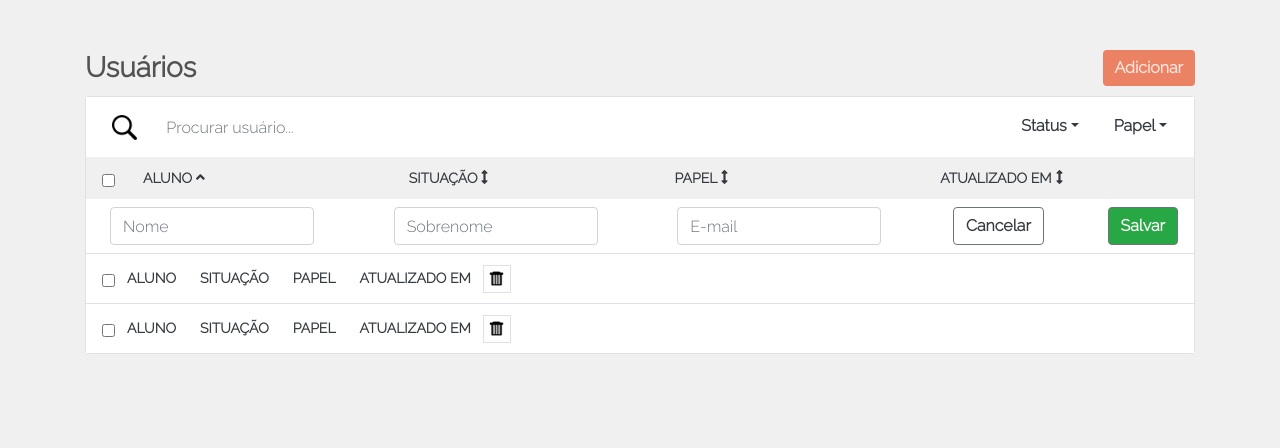
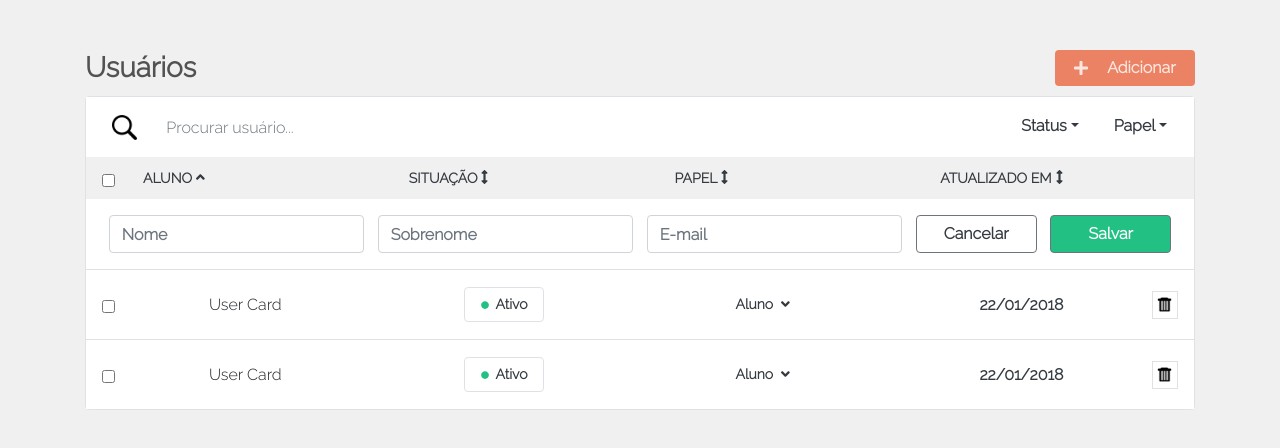
Before and after one commit to tgulmine/Frontend-Practice-1, a React (Create React App) app: page / in a window 1280 px wide. Shown: the top 448 px of the page. Built offline with nearby package versions, Linux system fonts and the light colour scheme.

Commit message:
coisa boa

```diff
--- a/src/components/AddUser/AddUser.tsx
+++ b/src/components/AddUser/AddUser.tsx
@@ -1,6 +1,6 @@
 import * as React from "react";
 import "./addUser.scss";
-import { Button, Row, Col, Input } from "reactstrap";
+import { Button, Row, Col, Input, Container } from "reactstrap";
 
 interface AddUserProps {
   onClickCancel: () => void;
@@ -9,50 +9,66 @@ interface AddUserProps {
 
 const AddUser: React.FC<AddUserProps> = props => {
   return (
-    <nav className="navbar navbar-expand-lg navbar-light bg-white w-100 d-flex flex-row justify-content-between align-items-center">
-      <div>
-        <form className="form-inline my-2 my-lg-0 ml-2 flex-grow-1">
+    <Container className="AddUser__Container bg-white w-100 d-flex flex-row align-items-center m-0 p-0">
+      <Row className="w-100 ml-3 mr-3 p-0">
+        <Col
+          xs="3"
+          className="d-flex flex-row align-items-center justify-content-center p-0"
+        >
+          <form className="form-inline w-100 justify-content-center">
             <input
-            className="form-control mr-sm-2"
+              className="AddUser__Form form-control font-weight-bold"
               type="name"
               placeholder="Nome"
               aria-label="Nome"
             ></input>
           </form>
-      </div>
-      <div>
-        <form className="form-inline my-2 my-lg-0 ml-2 flex-grow-1">
+        </Col>
+        <Col
+          xs="3"
+          className="d-flex flex-row align-items-center justify-content-center p-0"
+        >
+          <form className="form-inline w-100 justify-content-center">
             <input
-            className="form-control mr-sm-2"
+              className="AddUser__Form form-control font-weight-bold"
               type="surname"
               placeholder="Sobrenome"
               aria-label="Sobrenome"
             ></input>
           </form>
-      </div>
-      <div>
-        <form className="form-inline my-2 my-lg-0 ml-2 flex-grow-1">
+        </Col>
+        <Col
+          xs="3"
+          className="d-flex flex-row align-items-center justify-content-center p-0"
+        >
+          <form className="form-inline w-100 justify-content-center">
             <input
-            className="form-control mr-sm-2"
+              className="AddUser__Form form-control font-weight-bold"
               type="email"
               placeholder="E-mail"
               aria-label="E-mail"
             ></input>
           </form>
-      </div>
+        </Col>
+        <Col
+          xs="3"
+          className="d-flex flex-row align-items-center justify-content-around p-0"
+        >
           <Button
-        className="font-weight-bold bg-white text-dark"
+            className="AddUser__Button font-weight-bold bg-white text-dark"
             onClick={props.onClickCancel}
           >
             Cancelar
           </Button>
           <Button
-        className="font-weight-bold bg-success"
+            className="AddUser__Button AddUser__Button--Salvar font-weight-bold"
             onClick={props.onClickSave}
           >
             Salvar
           </Button>
-    </nav>
+        </Col>
+      </Row>
+    </Container>
   );
 };
 
--- a/src/components/AddUser/addUser.scss
+++ b/src/components/AddUser/addUser.scss
@@ -1,6 +1,17 @@
 @import "../../styles/_variables.scss";
 
-/* .NavTitle__Button {
-  color: $navTitle__button--text-color !important;
-  background-color: $navTitle__button--bg-color !important;
-} */
+.AddUser__Container {
+  height: $addUser__container--height;
+}
+
+.AddUser__Form {
+  width: $addUser__form--width !important;
+}
+
+.AddUser__Button {
+  width: $addUser__button--width;
+
+  &--Salvar {
+    background-color: $addUser__buttonSalvar--bgColor !important;
+  }
+}
--- a/src/components/Header/Header.tsx
+++ b/src/components/Header/Header.tsx
@@ -1,6 +1,8 @@
 import * as React from "react";
-import "./header.scss"
+import "./header.scss";
 import { Button } from "reactstrap";
+import { FontAwesomeIcon } from "@fortawesome/react-fontawesome";
+import { faPlus } from "@fortawesome/free-solid-svg-icons";
 
 interface HeaderProps {
   onClickAddUser: () => void;
@@ -11,10 +13,11 @@ const Header: React.FC<HeaderProps> = props => {
     <div className="Header__Container">
       <div className="Header__Title h3 font-weight-bold">Usuários</div>
       <Button
-        className="Header__Button h5 font-weight-bold border-0"
+        className="Header__Button h5 font-weight-bold border-0 d-flex align-items-center justify-content-around"
         onClick={props.onClickAddUser}
       >
-        Adicionar
+        <FontAwesomeIcon icon={faPlus} />
+        <span className="ml-1">Adicionar</span>
       </Button>
     </div>
   );
--- a/src/components/Header/header.scss
+++ b/src/components/Header/header.scss
@@ -7,6 +7,7 @@
 .Header__Button {
   color: $header__button--text-color !important;
   background-color: $header__button--bg-color !important;
+  width: $header__button--width;
 }
 
 .Header__Container {
--- a/src/components/OrderBar/OrderBar.tsx
+++ b/src/components/OrderBar/OrderBar.tsx
@@ -115,7 +115,7 @@ const OrderBar: React.FC = () => {
             <FontAwesomeIcon icon={getIcon(PAPEL)} />
           </Button>
         </Col>
-        <Col>
+        <Col xs="3">
           <Button
             className="bg-transparent border-0 text-dark text-uppercase font-weight-bold OrderBar__Button"
             onClick={() => {
--- a/src/components/UserBlock/UserBlock.tsx
+++ b/src/components/UserBlock/UserBlock.tsx
@@ -1,64 +1,113 @@
 import * as React from "react";
 import "./userBlock.scss";
-import { Input, Button } from "reactstrap";
+import { Input, Button, Container, Row, Col } from "reactstrap";
 import { useState } from "react";
+import { FontAwesomeIcon } from "@fortawesome/react-fontawesome";
+import { faCircle, faAngleDown } from "@fortawesome/free-solid-svg-icons";
 
 const UserBlock: React.FC = () => {
-  const [buttonAluno, setButtonAluno] = useState(false);
-  const [buttonSituacao, setButtonSituacao] = useState(false);
-  const [buttonPapel, setButtonPapel] = useState(false);
-  const [buttonAtualizado, setButtonAtualizado] = useState(false);
+  const [isActive, setIsActive] = useState(true);
 
-  function setActiveButton(buttonPressed: number) {
-    setButtonAluno(false);
-    setButtonSituacao(false);
-    setButtonPapel(false);
-    setButtonAtualizado(false);
-    if (buttonPressed === 1) setButtonAluno(true);
-    else if (buttonPressed === 2) setButtonSituacao(true);
-    else if (buttonPressed === 3) setButtonPapel(true);
-    else if (buttonPressed === 4) setButtonAtualizado(true);
-  }
+  const renderStatusButton = () => {
+    if (isActive)
+      return (
+        <Button
+          className="bg-white border text-dark font-weight-bolder UserBlock__ButtonStatus
+            UserBlock__ButtonStatus--Ativo d-flex flex-row justify-content-around align-items-center"
+          onClick={() => setIsActive(false)}
+        >
+          <FontAwesomeIcon
+            className="UserBlock__IconCircle UserBlock__IconCircle--Ativo"
+            icon={faCircle}
+          />
+          <span className="font-weight-bold">Ativo</span>
+        </Button>
+      );
+
+    return (
+      <Button
+        className="border text-dark font-weight-bolder UserBlock__ButtonStatus
+            UserBlock__ButtonStatus--Suspenso d-flex flex-row justify-content-around align-items-center"
+        onClick={() => setIsActive(true)}
+      >
+        <FontAwesomeIcon
+          className="UserBlock__IconCircle UserBlock__IconCircle--Suspenso"
+          icon={faCircle}
+        />
+        <span className="font-weight-bold">Suspenso</span>
+      </Button>
+    );
+  };
+
+  const [countPapel, setCountPapel] = useState(0); //0 = Aluno, 1 = Instrutor, 2 = Aluno + Instrutor
+
+  const renderPapel = () => {
+    if (countPapel === 0) {
+      return (
+        <Button
+          className="bg-transparent border-0 text-dark font-weight-bold UserBlock__ButtonStatus"
+          onClick={() => {
+            setCountPapel(countPapel + 1);
+          }}
+        >
+          <span className="mr-2">Aluno</span>
+          <FontAwesomeIcon icon={faAngleDown} />
+        </Button>
+      );
+    } else if (countPapel === 1) {
+      return (
+        <Button
+          className="bg-transparent border-0 text-dark font-weight-bold UserBlock__ButtonStatus"
+          onClick={() => {
+            setCountPapel(countPapel + 1);
+          }}
+        >
+          <span className="mr-2">Instrutor</span>
+          <FontAwesomeIcon icon={faAngleDown} />
+        </Button>
+      );
+    }
+    return (
+      <Button
+        className="bg-transparent border-0 text-dark font-weight-bold UserBlock__ButtonStatus"
+        onClick={() => {
+          setCountPapel(0);
+        }}
+      >
+        <span className="mr-2">Aluno + Instrutor</span>
+        <FontAwesomeIcon icon={faAngleDown} />
+      </Button>
+    );
+  };
 
   return (
-    <nav className="navbar navbar-expand-lg navbar-light bg-white w-100 border-top">
+    <Container
+      className="UserBlock__Container border-top bg-white w-100 d-flex flex-row align-items-center m-0 p-0"
+      noGutters
+    >
       <Input
         type="checkbox"
         id="checkboxOrder"
-        className="position-relative ml-0"
+        className="position-relative ml-3 mr-3"
       />
-      <Button
-        className="bg-transparent border-0 text-dark text-uppercase font-weight-bold OrderBar__Button OrderBar__Button--Aluno"
-        active={buttonAluno}
-        onClick={() => setActiveButton(1)}
-      >
-        Aluno
-      </Button>
-      <Button
-        className="bg-transparent border-0 text-dark text-uppercase font-weight-bold OrderBar__Button OrderBar__Button--Situacao"
-        active={buttonSituacao}
-        onClick={() => setActiveButton(2)}
-      >
-        Situação
-      </Button>
-      <Button
-        className="bg-transparent border-0 text-dark text-uppercase font-weight-bold OrderBar__Button OrderBar__Button--Papel"
-        active={buttonPapel}
-        onClick={() => setActiveButton(3)}
-      >
-        Papel
-      </Button>
-      <Button
-        className="bg-transparent border-0 text-dark text-uppercase font-weight-bold OrderBar__Button OrderBar__Button--Atualizado"
-        active={buttonAtualizado}
-        onClick={() => setActiveButton(4)}
-      >
-        Atualizado em
-      </Button>
-      <div className="UserBlock__Trash--Border border d-flex justify-content-center align-items-center">
+      <Row className="w-100">
+        <Col className="d-flex justify-content-center align-items-center">
+          User Card
+        </Col>
+        <Col className="d-flex justify-content-center align-items-center">
+          {renderStatusButton()}
+        </Col>
+        <Col className="d-flex justify-content-center align-items-center">
+          {renderPapel()}
+        </Col>
+        <Col className="d-flex justify-content-center align-items-center text-dark font-weight-bolder">
+          22/01/2018
+        </Col>
+      </Row>
+      <div className="UserBlock__Trash--Border border d-flex justify-content-center align-items-center ml-3 mr-3">
         <div className="UserBlock__Trash"></div>
       </div>
-    </nav>
+    </Container>
   );
 };
 
--- a/src/components/UserBlock/userBlock.scss
+++ b/src/components/UserBlock/userBlock.scss
@@ -14,3 +14,30 @@
     height: $userBlock__borderTrash--size;
   }
 }
+
+.UserBlock__IconCircle {
+  font-size: $userBlock__IconCircle--font-size;
+
+  &--Ativo {
+    color: $addUser__buttonSalvar--bgColor;
+  }
+  &--Suspenso {
+    color: $header__button--bg-color;
+  }
+}
+
+.UserBlock__ButtonStatus {
+  font-size: $userBlock__ButtonStatus--font-size !important;
+
+  &--Ativo {
+    width: $userBlock__ButtonStatusAtivo--width;
+  }
+  &--Suspenso {
+    width: $userBlock__ButtonStatusSuspenso--width;
+    background-color: $userBlock__ButtonStatusSuspenso--bg-color !important;
+  }
+}
+
+.UserBlock__Container {
+  height: $userBlock__Container--height;
+}
```
Also changed, not shown: src/styles/_variables.scss (+14 -0 lines). Lines whose indentation alone changed are shown as unchanged.
